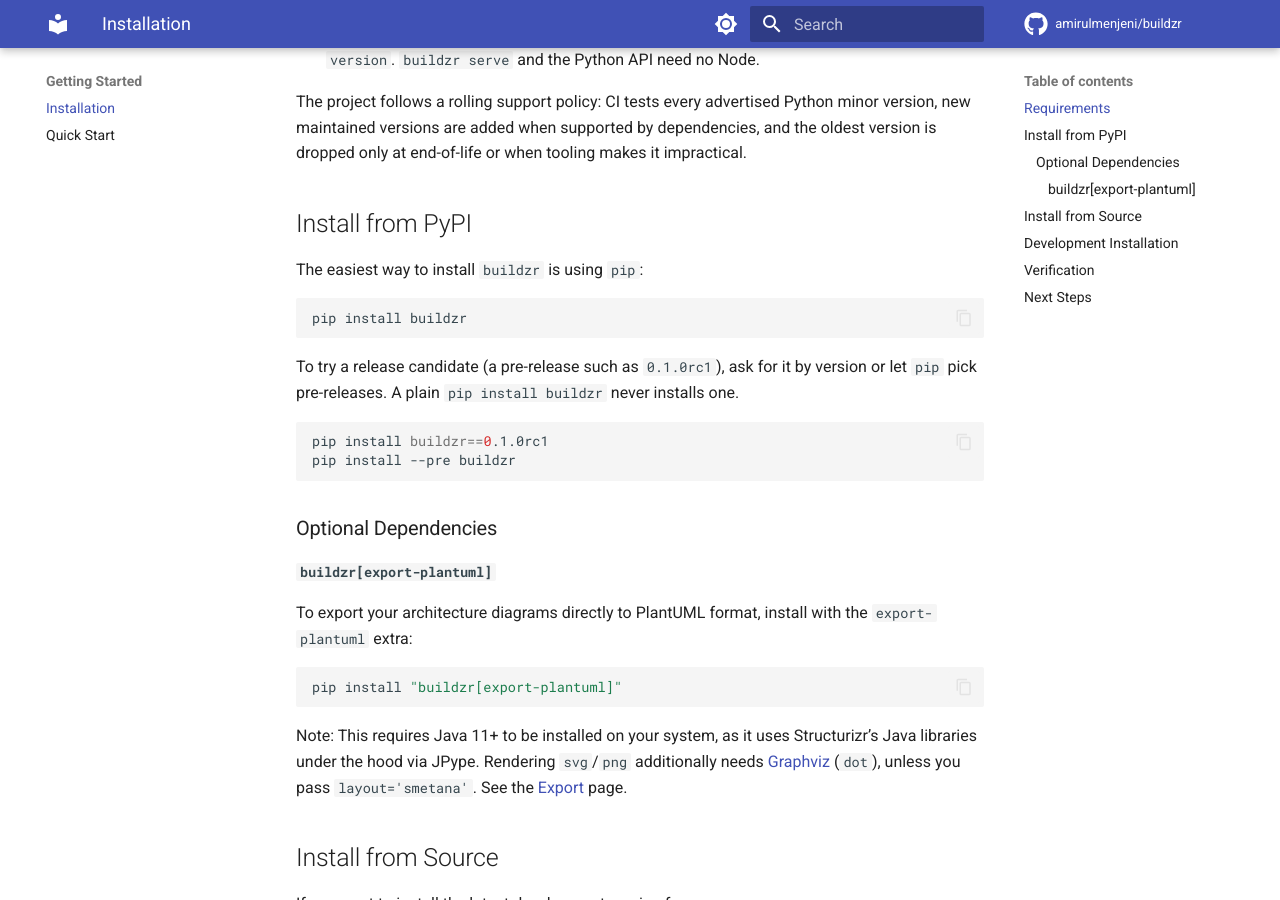
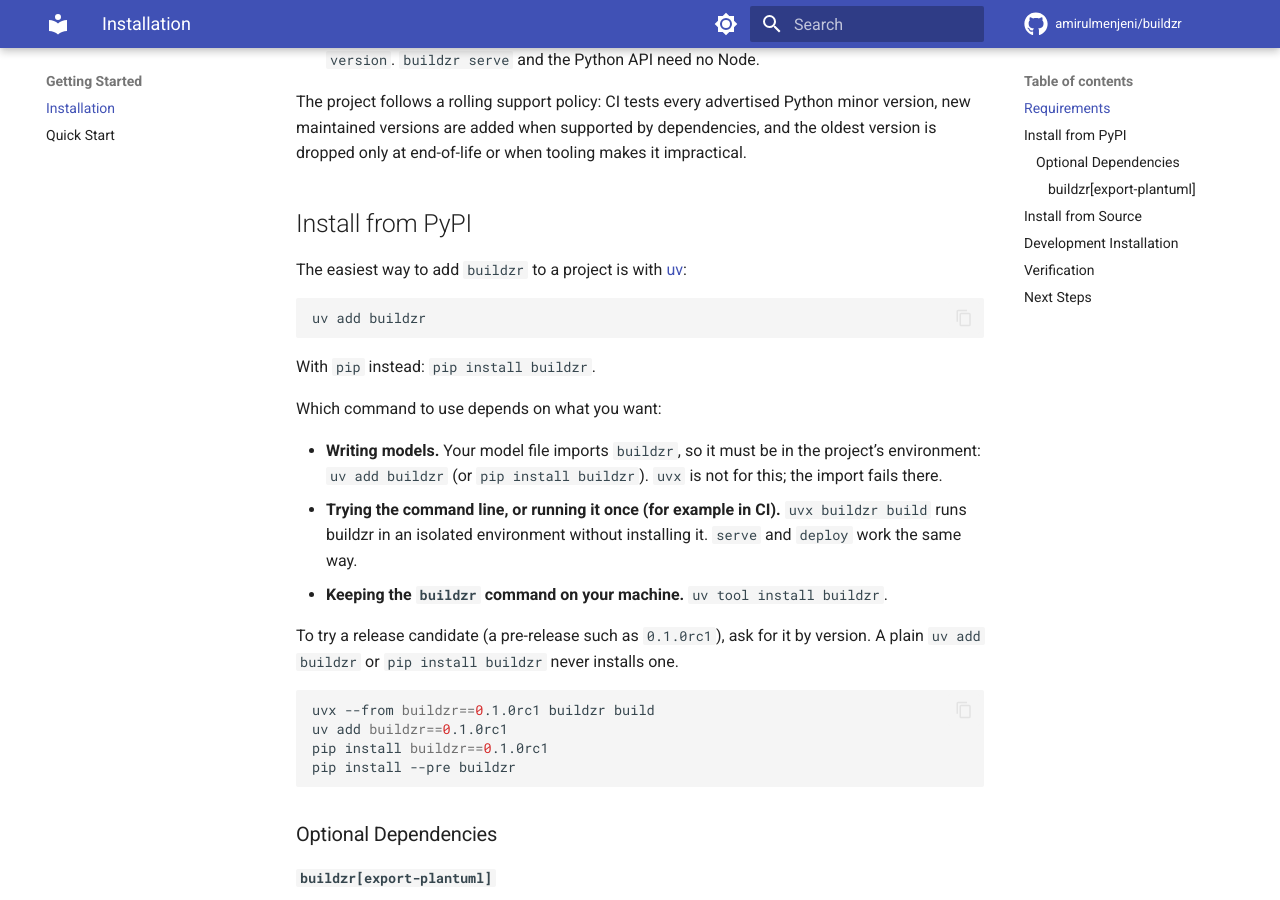
Before and after one commit to amirulmenjeni/buildzr, an MkDocs documentation site: the page built from docs/getting-started/installation.md, in a window 1280 px wide and 900 px high, scrolled down 316 px. Built offline with MkDocs 1.6.1 and Material for MkDocs 9.7.7, drawn with Linux system fonts in a browser that asks for light colours; comment, search, counter and statistics services are not loaded.

Commit message:
docs: lead the install instructions with uv and uvx

````diff
--- a/docs/getting-started/installation.md
+++ b/docs/getting-started/installation.md
@@ -11,17 +11,26 @@
 
 ## Install from PyPI
 
-The easiest way to install `buildzr` is using `pip`:
+The easiest way to add `buildzr` to a project is with [uv](https://docs.astral.sh/uv/):
 
 ```bash
-pip install buildzr
+uv add buildzr
 ```
 
+With `pip` instead: `pip install buildzr`.
+
+Which command to use depends on what you want:
+
+- **Writing models.** Your model file imports `buildzr`, so it must be in the project's environment: `uv add buildzr` (or `pip install buildzr`). `uvx` is not for this; the import fails there.
+- **Trying the command line, or running it once (for example in CI).** `uvx buildzr build` runs buildzr in an isolated environment without installing it. `serve` and `deploy` work the same way.
+- **Keeping the `buildzr` command on your machine.** `uv tool install buildzr`.
+
 To try a release candidate (a pre-release such as `0.1.0rc1`), ask for it by
-version or let `pip` pick pre-releases. A plain `pip install buildzr` never
-installs one.
+version. A plain `uv add buildzr` or `pip install buildzr` never installs one.
 
 ```bash
+uvx --from buildzr==0.1.0rc1 buildzr build
+uv add buildzr==0.1.0rc1
 pip install buildzr==0.1.0rc1
 pip install --pre buildzr
 ```
````
Also changed, not shown: CONTRIBUTING.md (+1 -0 lines), README.md (+15 -2 lines), docs/cli.md (+1 -1 lines), docs/deploy.md (+1 -1 lines), docs/publishing-recipes.md (+6 -6 lines).
